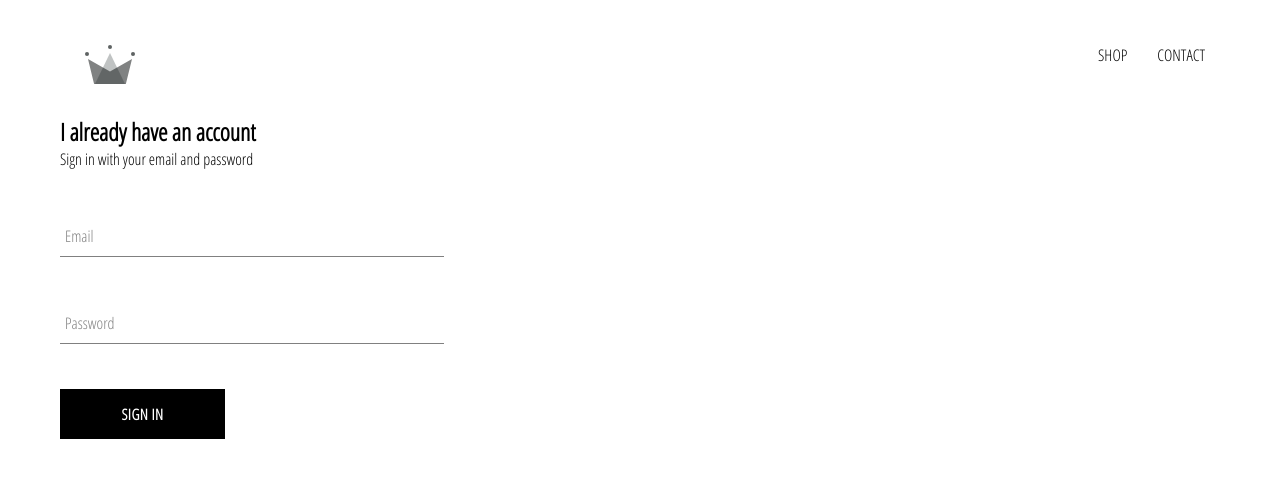
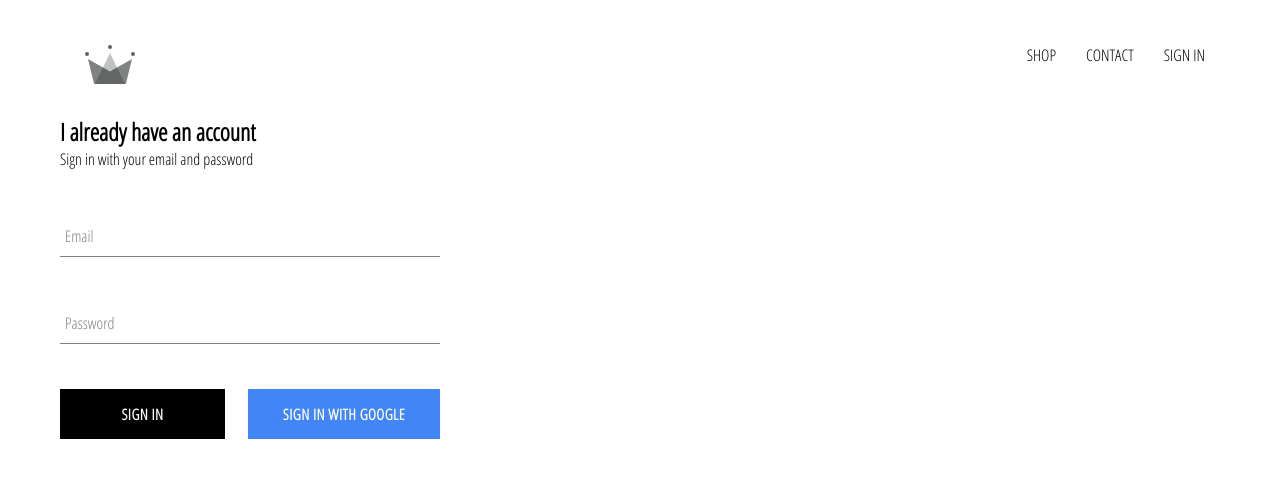
Before and after one commit to gmcotta/ecommerce-ztm, a React (Create React App) app: page /signin in a window 1280 px wide. Shown: the top 478 px of the page. Built offline with nearby package versions, Linux system fonts and the light colour scheme; no server answers.

Commit message:
Google Sign In Authentication

```diff
--- a/package.json
+++ b/package.json
@@ -6,6 +6,7 @@
     "@testing-library/jest-dom": "^4.2.4",
     "@testing-library/react": "^9.3.2",
     "@testing-library/user-event": "^7.1.2",
+    "firebase": "^7.12.0",
     "node-sass": "^4.13.1",
     "react": "^16.13.1",
     "react-dom": "^16.13.1",
--- a/src/App.js
+++ b/src/App.js
@@ -1,4 +1,4 @@
-import React from 'react';
+import React, { Component } from 'react';
 import { Switch, Route } from 'react-router-dom';
 
 import HomePage from './pages/homepage/homepage.component';
@@ -7,12 +7,36 @@
 
 import Header from './components/header/header.component';
 
+import { auth } from './firebase/firebase.utils';
+
 import './App.css';
 
-function App() {
+class App extends Component {
+  constructor(props) {
+    super(props);
+
+    this.state = {
+      currentUser: null
+    }
+  }
+
+  unsubscribeFromAuth = null;
+
+  componentDidMount() {
+    this.unsubscribeFromAuth = auth.onAuthStateChanged(user => {
+      this.setState({ currentUser: user });
+      console.log(user);
+    });
+  }
+
+  componentWillUnmount() {
+    this.unsubscribeFromAuth();
+  }
+
+  render() {
     return (
       <div>
-      <Header />
+        <Header currentUser={this.state.currentUser} />
         <Switch>
           <Route exact path='/' component={HomePage} />
           <Route path='/shop' component={ShopPage} />
@@ -21,5 +45,6 @@
       </div>
     );
   }
+}
 
 export default App;
--- a/src/components/custom-button/custom-button.component.jsx
+++ b/src/components/custom-button/custom-button.component.jsx
@@ -2,9 +2,12 @@
 
 import './custom-button.styles.scss';
 
-const CustomButton = ({ children, ...otherProps}) => {
+const CustomButton = ({ children, isGoogleSignIn, ...otherProps}) => {
   return (
-    <button className="custom-button" {...otherProps}>
+    <button
+      className={`${isGoogleSignIn ? "google-sign-in" : ""} custom-button`}
+      {...otherProps}
+    >
       {children}
     </button>
   );
--- a/src/components/custom-button/custom-button.styles.scss
+++ b/src/components/custom-button/custom-button.styles.scss
@@ -19,4 +19,14 @@
     color: black;
     border: 1px solid black;
   }
+
+  &.google-sign-in {
+    background-color: #4285f4;
+    color: white;
+
+    &:hover {
+      background-color: #357ae8;
+      border: none;
+    }
+  }
 }
--- a/src/components/header/header.component.jsx
+++ b/src/components/header/header.component.jsx
@@ -1,11 +1,13 @@
 import React from 'react';
 import { Link } from 'react-router-dom';
+
+import { auth } from '../../firebase/firebase.utils';
 
 import { ReactComponent as Logo } from '../../assets/crown.svg';
 
 import './header.styles.scss';
 
-const Header = () => {
+const Header = ({ currentUser }) => {
   return (
     <div className="header">
       <Link className="logo-container" to="/">
@@ -18,6 +20,21 @@
         <Link className="option" to="/shop">
           CONTACT
         </Link>
+        {
+          currentUser ?
+            <div
+              className="option"
+              onClick={() => auth.signOut()}
+            >
+              SIGN OUT
+            </div> :
+            <Link
+              className="option"
+              to="/signin"
+            >
+                SIGN IN
+            </Link>
+        }
       </div>
     </div>
   );
--- a/src/components/header/header.styles.scss
+++ b/src/components/header/header.styles.scss
@@ -19,6 +19,7 @@
     justify-content: flex-end;
 
     .option {
+      cursor: pointer;
       padding: 10px 15px;
     }
   }
--- a/src/components/sign-in/sign-in.component.jsx
+++ b/src/components/sign-in/sign-in.component.jsx
@@ -2,6 +2,8 @@
 
 import FormInput from '../form-input/form-input.component';
 import CustomButton from '../custom-button/custom-button.component';
+
+import { signInWithGoogle } from '../../firebase/firebase.utils';
 
 import './sign-in.styles.scss';
 
@@ -52,8 +54,12 @@
             handleChange={this.handleChange}
             required
           />
-
-          <CustomButton type="submit"> Sign In </CustomButton>
+          <div className="buttons">
+            <CustomButton type="submit"> Sign In </CustomButton>
+            <CustomButton onClick={signInWithGoogle} isGoogleSignIn>
+              Sign In with Google
+            </CustomButton>
+          </div>
         </form>
       </div>
     );
--- a/src/components/sign-in/sign-in.styles.scss
+++ b/src/components/sign-in/sign-in.styles.scss
@@ -1,5 +1,5 @@
 .sign-in {
-  width: 30vw;
+  width: 380px;
   display: flex;
   flex-direction: column;
 
@@ -7,3 +7,8 @@
     margin: 10px 0px;
   }
 }
+
+.buttons {
+  display: flex;
+  justify-content: space-between;
+}
--- /dev/null
+++ b/src/firebase/firebase.utils.js
@@ -0,0 +1,27 @@
+import firebase from 'firebase/app';
+import 'firebase/firestore';
+import 'firebase/auth';
+import 'firebase/analytics';
+
+const firebaseConfig = {
+  apiKey: "AIzaSyBBAyQcImHMbo1U_5KTdOvOJXJwKVz5TsQ",
+  authDomain: "ecommerce-ztm.firebaseapp.com",
+  databaseURL: "https://ecommerce-ztm.firebaseio.com",
+  projectId: "ecommerce-ztm",
+  storageBucket: "ecommerce-ztm.appspot.com",
+  messagingSenderId: "104131391452",
+  appId: "1:104131391452:web:2b9c73418e2b9242f72919",
+  measurementId: "G-BR1HS9K8X7"
+};
+// Initialize Firebase
+firebase.initializeApp(firebaseConfig);
+firebase.analytics();
+
+export const auth = firebase.auth();
+export const firestore = firebase.firestore();
+
+const provider = new firebase.auth.GoogleAuthProvider();
+provider.setCustomParameters({ prompt: 'select_account' });
+export const signInWithGoogle = () => auth.signInWithPopup(provider);
+
+export default firebase;
```
Also changed, not shown: 1 other file (tests, documents, lock files or other folders). Lines whose indentation alone changed are shown as unchanged.
